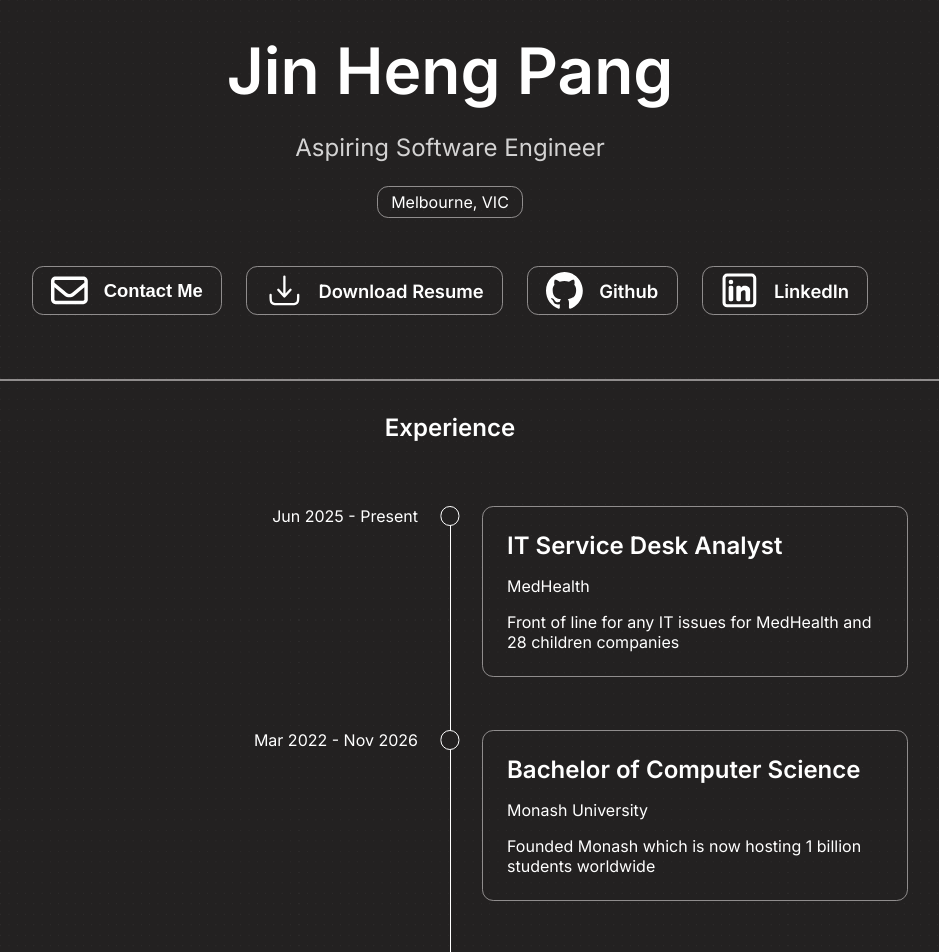
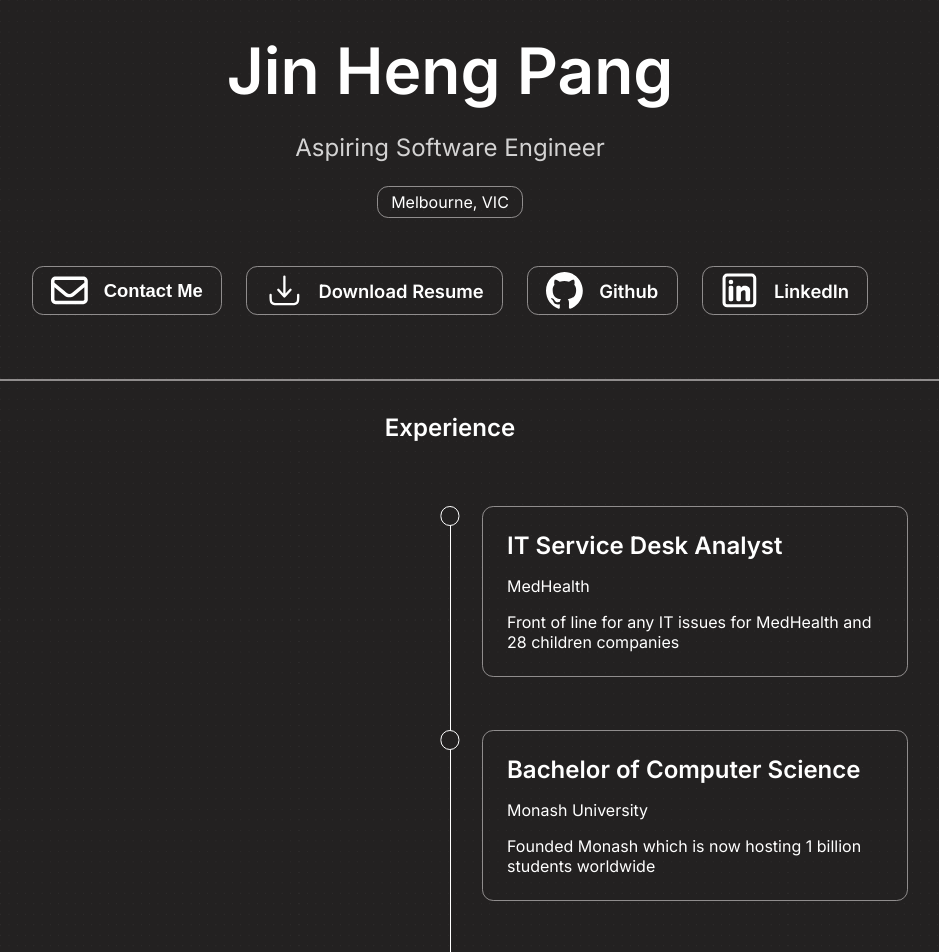
Before and after one commit to jinheng-pang/jin-portfolio, a React (Vite) app: page / in a window 1280 px wide. Shown: the top 952 px of the page, without its empty margins (190-1129 px from the left). Built offline with nearby package versions, Linux system fonts and the light colour scheme.

Commit message:
Split experience item attribute: duration into start and end - more flexibility when styling

```diff
--- a/src/components/experiences/experienceItems/medhealth.ts
+++ b/src/components/experiences/experienceItems/medhealth.ts
@@ -3,7 +3,8 @@ import type { ExperienceProps } from "../../../types";
 const MedHealth: ExperienceProps = {
     jobTitle: "IT Service Desk Analyst",
     company: "MedHealth",
-    duration: "Jun 2025 - Present",
+    start: "Jun 2025",
+    end: "Present",
     description: "Front of line for any IT issues for MedHealth and 28 children companies"
 }
 
--- a/src/components/experiences/experienceItems/monash.ts
+++ b/src/components/experiences/experienceItems/monash.ts
@@ -3,7 +3,8 @@ import type { ExperienceProps } from "../../../types";
 const Monash: ExperienceProps = {
     jobTitle: "Bachelor of Computer Science",
     company: "Monash University",
-    duration: "Mar 2022 - Nov 2026",
+    start: "Mar 2022",
+    end: "Nov 2026",
     description: "Founded Monash which is now hosting 1 billion students worldwide"
 }
 
--- a/src/types.ts
+++ b/src/types.ts
@@ -6,6 +6,7 @@ export interface ContactFormProps {
 export interface ExperienceProps {
     jobTitle: string;
     company: string;
-    duration: string;
+    start: string;
+    end: string;
     description: string;
 }
```
